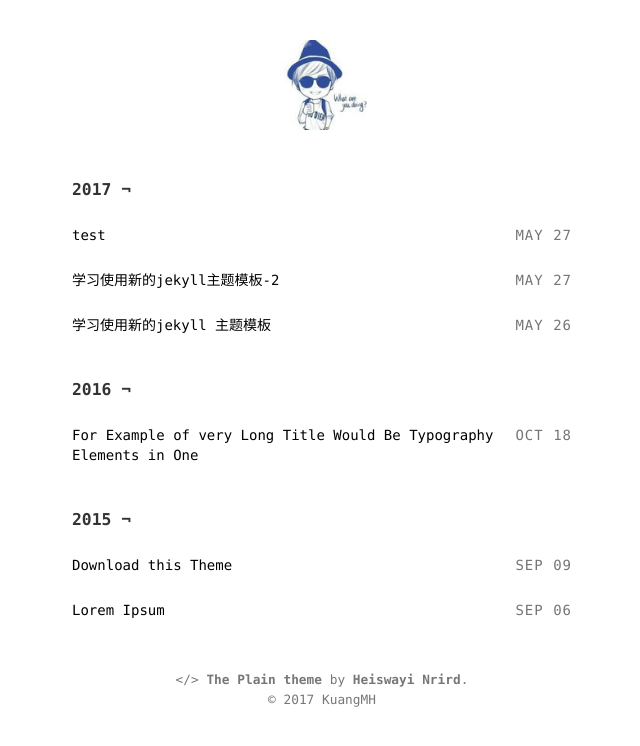
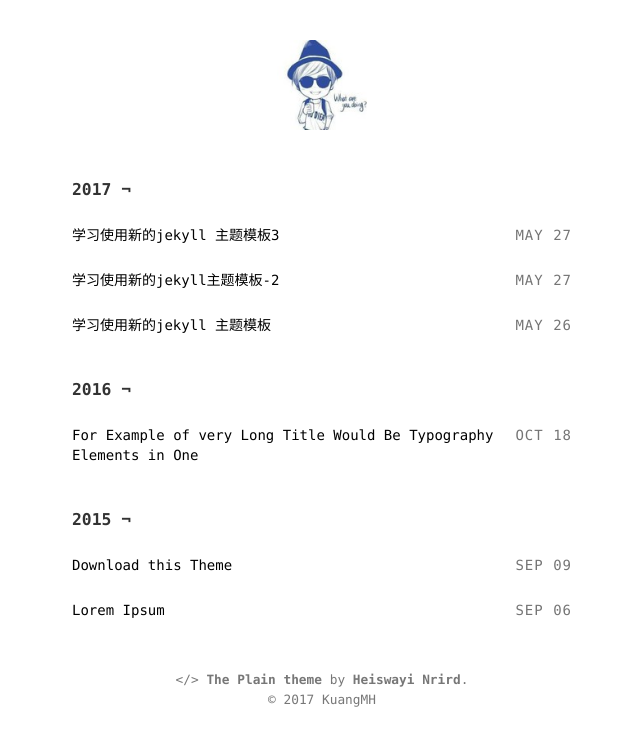
Before and after one commit to kuangmh/kuangmh.github.io, a Jekyll site: the page built from index.html, in a window 1280 px wide. Shown: the top 746 px of the page, without its empty margins (318-958 px from the left). Built offline with Jekyll 4.4.1, drawn with Linux system fonts in a browser that asks for light colours.

Commit message:
Update 2017-05-27-use-new-jekyll-themes.md

```diff
--- a/_posts/2017-05-27-use-new-jekyll-themes.md
+++ b/_posts/2017-05-27-use-new-jekyll-themes.md
@@ -1,15 +1,14 @@
 ---
-title: test
+title: 学习使用新的jekyll 主题模板3
 update: 2017-05-27 19:17
 ---
+# 标题0
+## 标题1
+### 标题2
 
+***
+两根直线中间
+***
 
-
-###字体  使用
--`ThisIsMyCode()`
--**bold**
--_italic_
--**_bold+italic_**
-###image and link
-
-![Minion](http://octodex.github.com/images/minion.png)
+---
+---
```
